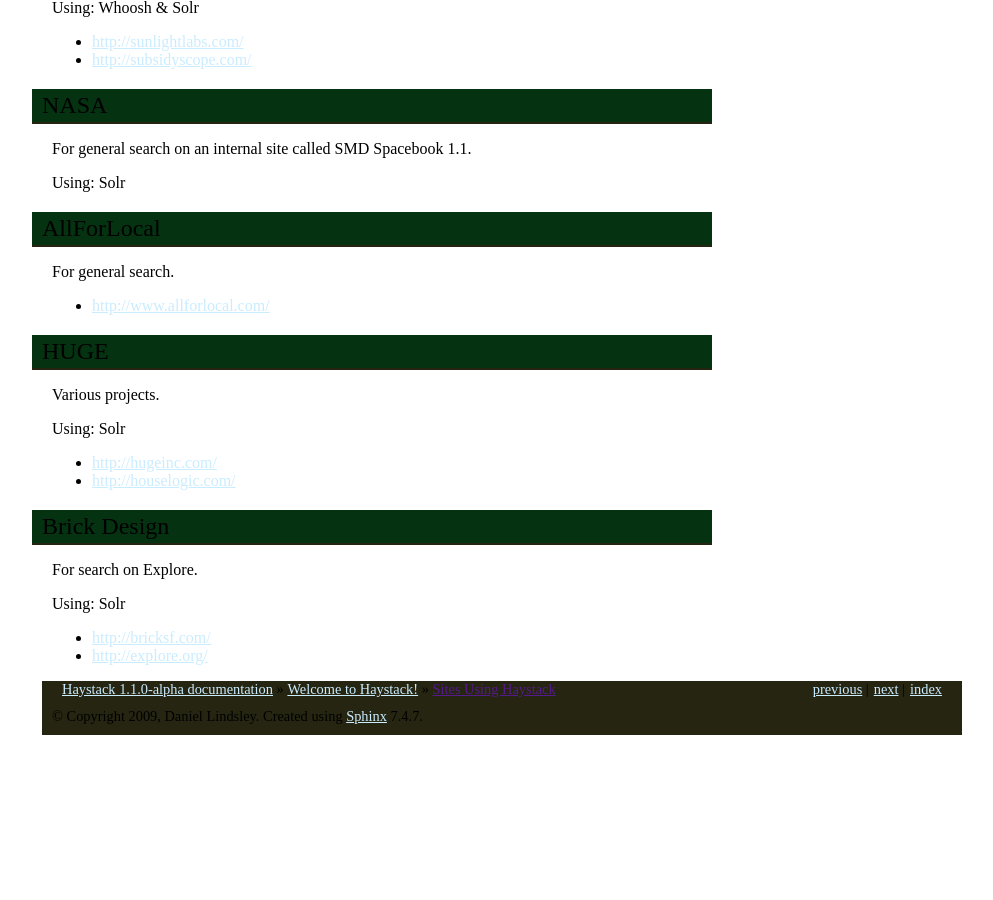
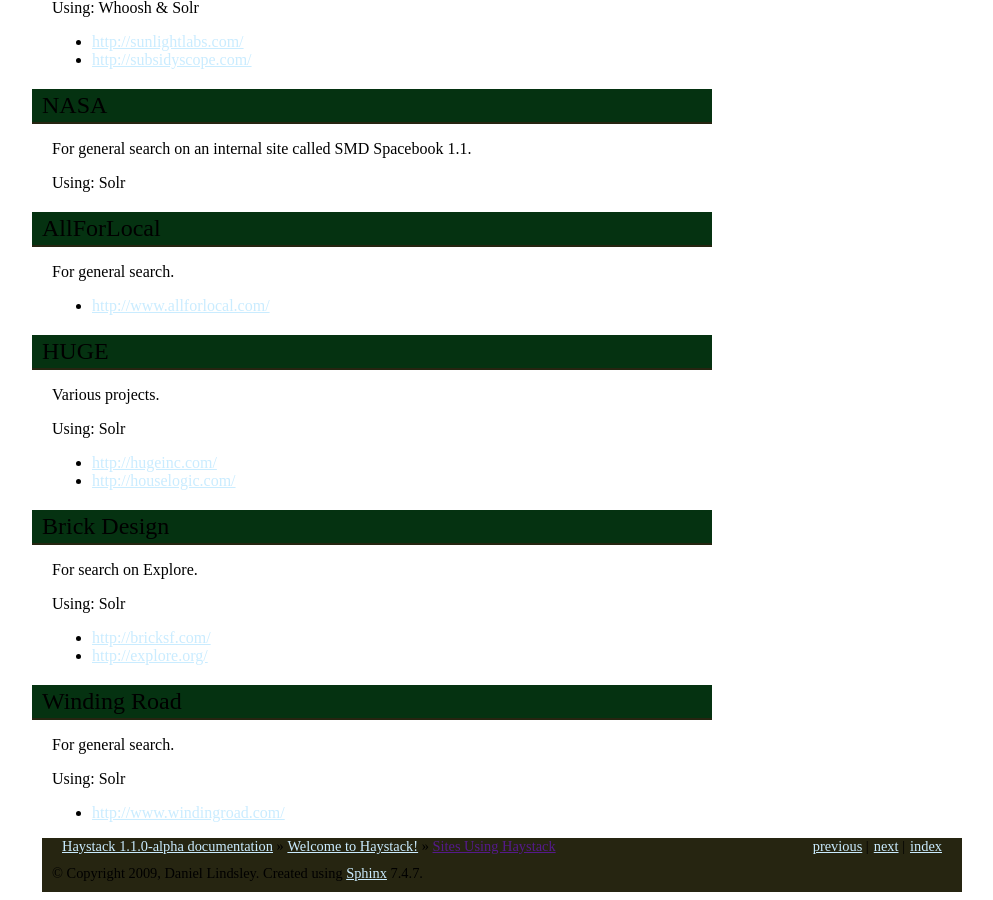
Before and after one commit to django-haystack/django-haystack, a Sphinx documentation site: the page built from docs/who_uses.rst, in a window 1280 px wide and 900 px high, scrolled down 1196 px. Shown: the whole window, without its empty margins (138-1131 px from the left). Built offline with Sphinx 7.4.7, drawn with Linux system fonts in a browser that asks for light colours; a style sheet for code colours, icons or effects is not loaded; before the commit the page ends 1939 px from its top, so only the background shows below that.

Commit message:
Added Winding Road to "Who Uses".

```diff
--- a/docs/who_uses.rst
+++ b/docs/who_uses.rst
@@ -100,3 +100,13 @@
 
 * http://bricksf.com/
 * http://explore.org/
+
+
+Winding Road
+---------------
+
+For general search.
+
+Using: Solr
+
+* http://www.windingroad.com/
```
